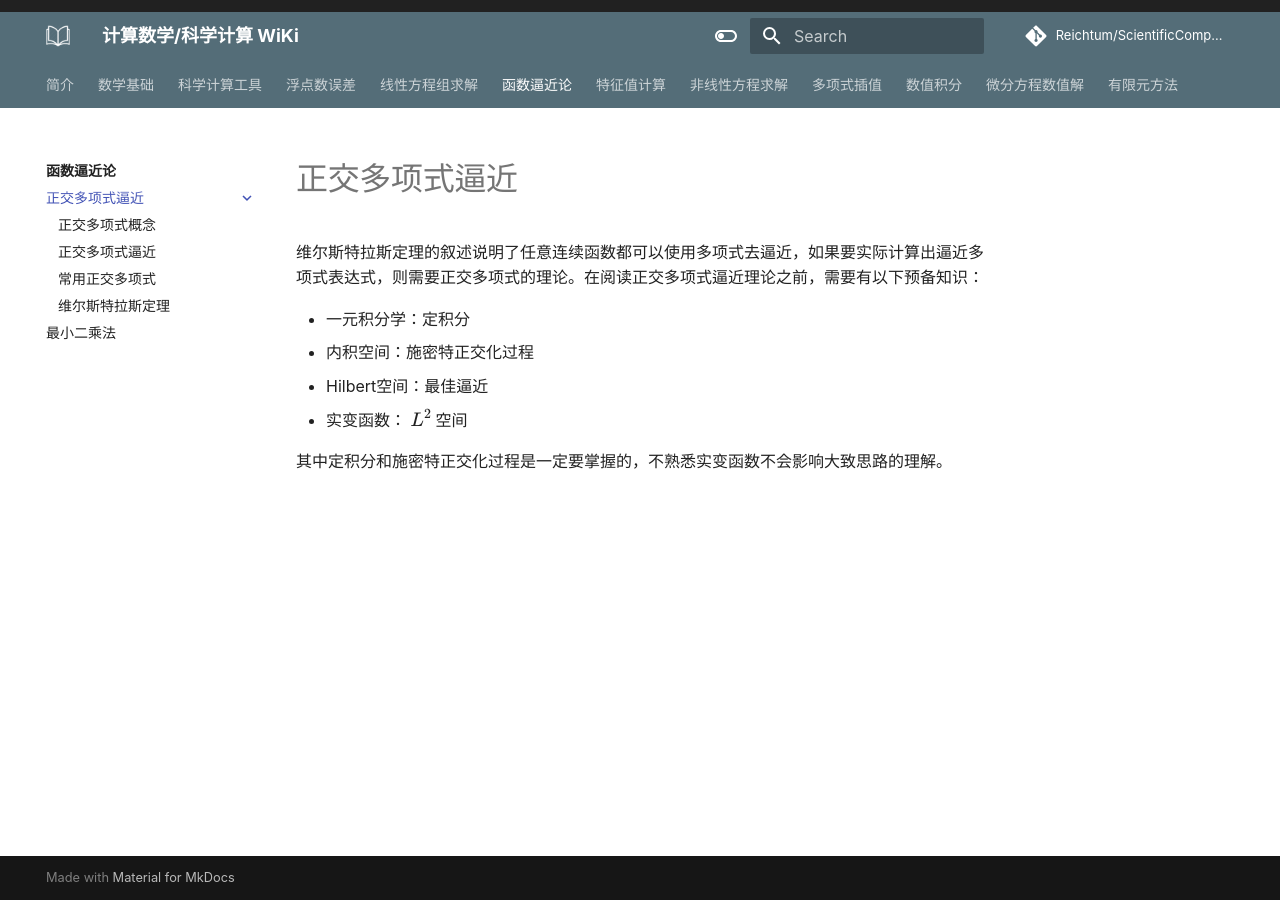
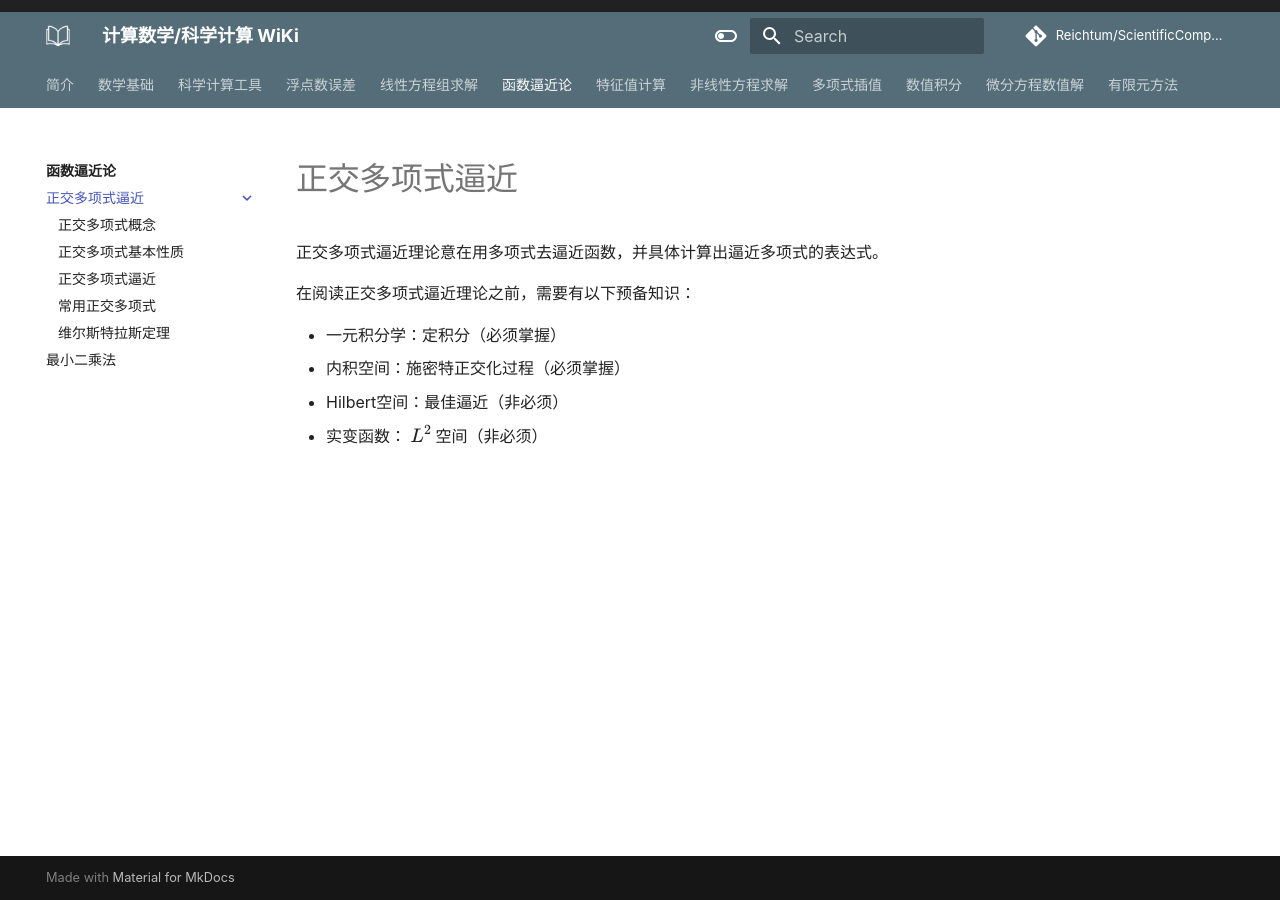
Before and after one commit to ReichtumQian/ScientificComputingWiKi, an MkDocs documentation site: the page built from docs/函数逼近论/正交多项式逼近/正交多项式逼近简介.md, in a window 1280 px wide. Built offline with MkDocs 1.6.1 and Material for MkDocs 9.7.7, drawn with Linux system fonts in a browser that asks for light colours; some web fonts are replaced; comment, search, counter and statistics services are not loaded.

Commit message:
更新正交多项式概念

```diff
--- a/docs/javascripts/mathjax.js
+++ b/docs/javascripts/mathjax.js
@@ -8,7 +8,19 @@ window.MathJax = {
     options: {
       ignoreHtmlClass: ".*|",
       processHtmlClass: "arithmatex"
+    },
+    startup: {
+    ready() {
+      MathJax.startup.defaultReady();
+      MathJax.startup.document.inputJax[0].preFilters.add(
+        ({math}) => {
+          if (math.display === false) {
+            math.math = '\\displaystyle{' + math.math + '}';
+          }
+        }
+      );
     }
+  }
   };
 
   document$.subscribe(() => {
--- a/docs/函数逼近论/正交多项式逼近/正交多项式逼近简介.md
+++ b/docs/函数逼近论/正交多项式逼近/正交多项式逼近简介.md
@@ -1,9 +1,9 @@
 
-维尔斯特拉斯定理的叙述说明了任意连续函数都可以使用多项式去逼近，如果要实际计算出逼近多项式表达式，则需要正交多项式的理论。在阅读正交多项式逼近理论之前，需要有以下预备知识：
+正交多项式逼近理论意在用多项式去逼近函数，并具体计算出逼近多项式的表达式。
 
-- 一元积分学：定积分
-- 内积空间：施密特正交化过程
-- Hilbert空间：最佳逼近
-- 实变函数： $L^2$ 空间
+在阅读正交多项式逼近理论之前，需要有以下预备知识：
 
-其中定积分和施密特正交化过程是一定要掌握的，不熟悉实变函数不会影响大致思路的理解。
+- 一元积分学：定积分（必须掌握）
+- 内积空间：施密特正交化过程（必须掌握）
+- Hilbert空间：最佳逼近（非必须）
+- 实变函数： $L^2$ 空间（非必须）
--- a/mkdocs.yml
+++ b/mkdocs.yml
@@ -159,6 +159,7 @@ nav:
     - 正交多项式逼近:
       - "函数逼近论/正交多项式逼近/正交多项式逼近简介.md"
       - 正交多项式概念: "函数逼近论/正交多项式逼近/正交多项式概念.md"
+      - 正交多项式基本性质: "函数逼近论/正交多项式逼近/正交多项式基本性质.md"
       - 正交多项式逼近: "函数逼近论/正交多项式逼近/正交多项式逼近.md"
       - 常用正交多项式: "函数逼近论/正交多项式逼近/常用正交多项式.md"
       - 维尔斯特拉斯定理: "函数逼近论/正交多项式逼近/维尔斯特拉斯定理.md"
```
Also changed, not shown: docs/函数逼近论/正交多项式逼近/正交多项式概念.md (+63 -0 lines), docs/函数逼近论/正交多项式逼近/正交多项式基本性质.md (added).
